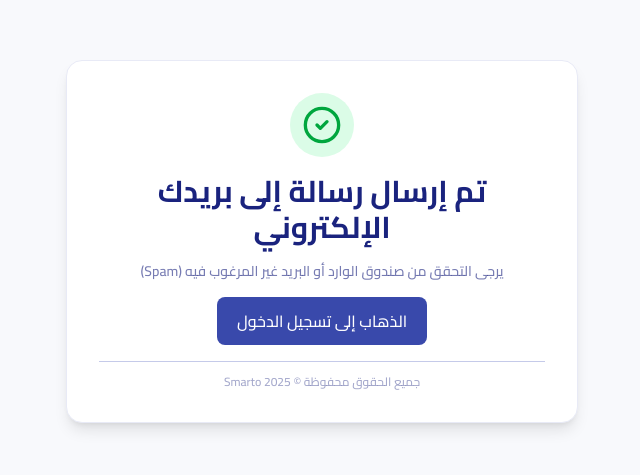
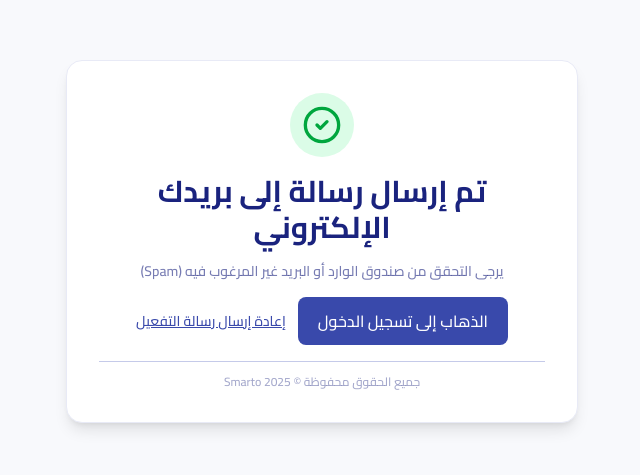
Before and after one commit to Samo-cyber/teacher-website, a Next.js app: page /auth/check-email in a window 1280 px wide. Shown: the part 159-634 px from the top of the page, without its empty margins (442-1082 px from the left). Built offline with nearby package versions, Linux system fonts and the light colour scheme.

Commit message:
Update page.tsx

```diff
--- a/src/app/auth/check-email/page.tsx
+++ b/src/app/auth/check-email/page.tsx
@@ -1,8 +1,25 @@
-// src/app/auth/check-email/page.tsx
+'use client';
+
 import Link from "next/link";
+import { useSearchParams } from "next/navigation";
+import { useMemo } from "react";
 import { CheckCircle2 } from "lucide-react";
 
+function maskEmail(email: string) {
+  if (!email) return "";
+  const [local, domain] = email.split("@");
+  if (!domain) return email;
+  if (local.length <= 2) return `${local[0]}***@${domain}`;
+  const visible = Math.min(3, Math.max(1, Math.floor(local.length / 2)));
+  return `${local.slice(0, visible)}***@${domain}`;
+}
+
 export default function CheckEmailPage() {
+  const searchParams = useSearchParams();
+  const email = searchParams?.get("email") ?? "";
+
+  const maskedEmail = useMemo(() => maskEmail(email), [email]);
+
   return (
     <div className="min-h-screen flex items-center justify-center py-4 px-4 sm:px-6 lg:px-8 bg-secondary-2/30">
       <div className="max-w-lg w-full space-y-4 bg-white p-6 sm:p-8 rounded-2xl shadow-lg border border-secondary-2 text-center">
@@ -19,18 +36,32 @@ export default function CheckEmailPage() {
           تم إرسال رسالة إلى بريدك الإلكتروني
         </h2>
 
+        {/* إظهار الإيميل المقنّع إن وُجد */}
+        {maskedEmail ? (
+          <p className="text-sm text-primary-1/70">
+            أرسلنا الرسالة إلى: <span className="font-medium text-primary-1/90">{maskedEmail}</span>
+          </p>
+        ) : null}
+
         {/* الشرح */}
         <p className="text-sm text-primary-1/60">
           يرجى التحقق من صندوق الوارد أو البريد غير المرغوب فيه (Spam)
         </p>
 
-                {/* زر تسجيل الدخول */}
-                <div className="mt-4">
+        {/* رابط إعادة الإرسال (اختياري) وزر تسجيل الدخول */}
+        <div className="mt-4 flex flex-col sm:flex-row items-center justify-center gap-3">
           <Link
             href="/auth/login"
             className="inline-flex items-center justify-center px-5 py-3 rounded-lg bg-primary-2 text-white font-medium"
           >
             الذهاب إلى تسجيل الدخول
+          </Link>
+
+          <Link
+            href="/auth/resend"
+            className="text-sm text-primary-2 underline hover:text-primary-1"
+          >
+            إعادة إرسال رسالة التفعيل
           </Link>
         </div>
 
```
Lines whose indentation alone changed are shown as unchanged.
